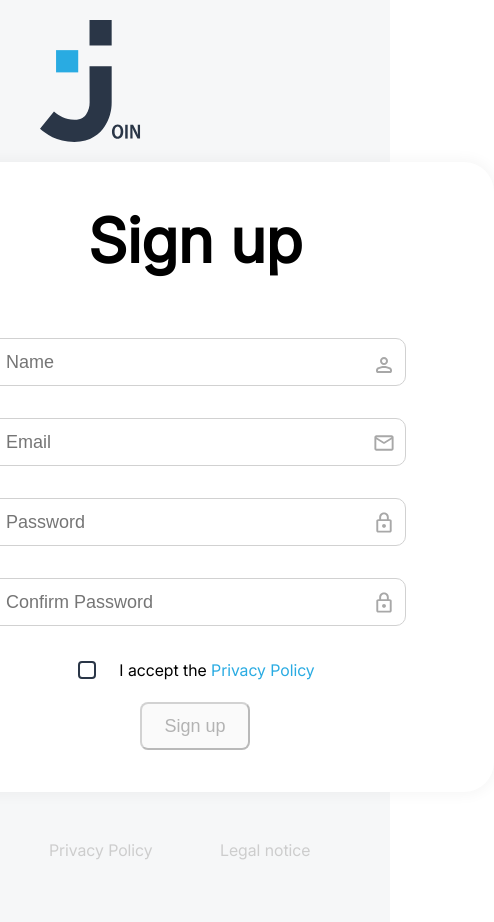
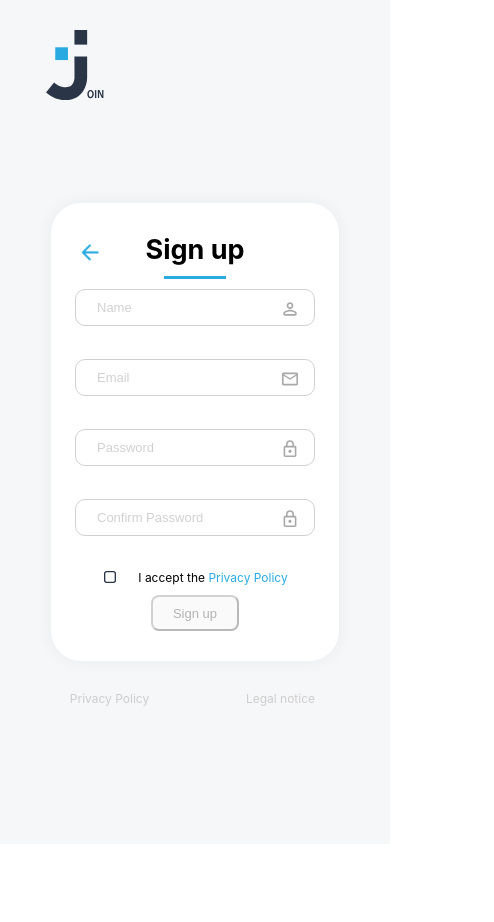
Before and after one commit to OhVenic/Join, a plain HTML site: page sign-up.html in a window 390 px wide. Shown: the whole page, 494 px wide, since content can reach past the window. After the commit the page ends 844 px from the top, so only its background shows below. Drawn offline with Linux system fonts and the light colour scheme; no server answers; files whose address does not match are found by name.

Commit message:
sign-up responsive

```diff
--- a/css/global_Dora.css
+++ b/css/global_Dora.css
@@ -1,7 +1,7 @@
-@font-face {
+/* @font-face {
   font-family: "Inter";
   src: url(/fonts/Inter/Inter_18pt-Regular.ttf);
-}
+} */
 
 * {
   scroll-behavior: smooth;
--- /dev/null
+++ b/css/responsive/sign-up-resp.css
@@ -0,0 +1,229 @@
+/*responsive*/
+
+@media (max-width: 1000px) {
+  .signup-window {
+    gap: 20px;
+    width: 90%;
+  }
+  .signup-inputs {
+    gap: 10px;
+  }
+  .signup-inputs input {
+    width: 380px;
+    font-size: 16px;
+  }
+  .name-img {
+    top: 15px;
+    right: 15px;
+  }
+  .pw-img {
+    right: 15px;
+    top: 155px;
+  }
+  .confirm-pw-img {
+    right: 15px;
+    top: 225px;
+  }
+  .mail-img {
+    right: 15px;
+    top: 84px;
+  }
+  .join-header-logo {
+    width: 90px;
+    height: 90px;
+  }
+  .signup-separator {
+    width: 127px;
+  }
+  h1 {
+    font-size: 50px;
+  }
+  .go-back-arrow {
+    top: 15px;
+    left: -120px;
+  }
+}
+
+@media (max-width: 900px) {
+  .signup-window {
+    width: 500px;
+    gap: 10px;
+    width: 85%;
+  }
+  .signup-inputs input {
+    width: 330px;
+    font-size: 16px;
+  }
+  .join-header-logo {
+    width: 75px;
+    height: 75px;
+  }
+  h1 {
+    font-size: 45px;
+  }
+  .go-back-arrow {
+    top: 10px;
+    left: -100px;
+    width: 34px;
+    height: 34px;
+  }
+  .signup-inputs input {
+    width: 320px;
+    height: 40px;
+    font-size: 16px;
+  }
+  .signup-separator {
+    width: 107px;
+  }
+  .name-img {
+    top: 10px;
+    right: 15px;
+  }
+  .mail-img {
+    right: 15px;
+    top: 80px;
+  }
+  .pw-img {
+    right: 15px;
+    top: 150px;
+  }
+  .confirm-pw-img {
+    right: 15px;
+    top: 220px;
+  }
+  .disable {
+    width: 100px;
+    height: 40px;
+    font-size: 14px;
+  }
+  .checkbox {
+    width: 20px;
+    height: 20px;
+  }
+  .accept-pp p,
+  .footer-btn {
+    font-size: 14px;
+  }
+  .accept-pp {
+    align-items: flex-end;
+  }
+  .signup-input-imgs {
+    width: 20px;
+    height: 20px;
+  }
+}
+
+@media (max-width: 700px) {
+  .signup-window {
+    gap: 10px;
+    width: 80%;
+  }
+  .content {
+    justify-content: center;
+    /* margin-top:35px; */
+    gap: 30px;
+  }
+  .main {
+    margin-top: 55px;
+  }
+  .join-header-logo {
+    width: 70px;
+    height: 70px;
+    top: 30px;
+    left: 40px;
+  }
+  h1 {
+    font-size: 40px;
+  }
+  .signup-separator {
+    width: 87px;
+  }
+}
+
+@media (max-width: 500px) {
+  .signup-window {
+    gap: 10px;
+    width: 75%;
+  }
+  .signup-inputs input {
+    width: 270px;
+    height: 37px;
+    font-size: 16px;
+  }
+  h1 {
+    font-size: 35px;
+  }
+  .disable {
+    padding: 18px;
+    width: 90px;
+    height: 30px;
+    font-size: 13px;
+  }
+  .checkbox {
+    width: 18px;
+    height: 18px;
+  }
+  .accept-pp p,
+  .footer-btn {
+    font-size: 13px;
+  }
+  .go-back-arrow {
+    top: 6px;
+    left: -80px;
+    width: 30px;
+    height: 30px;
+  }
+  .signup-separator {
+    width: 77px;
+  }
+}
+
+@media (max-width: 400px) {
+  .signup-window {
+    width: 80%;
+    padding: 30px 60px 30px 60px;
+  }
+  .signup-inputs input {
+    width: 240px;
+    height: 37px;
+    font-size: 13px;
+  }
+  .inputfield {
+    height: 60px;
+  }
+  h1 {
+    font-size: 27px;
+  }
+  .disable {
+    padding: 16px;
+    width: 88px;
+    height: 25px;
+    font-size: 13px;
+  }
+  .checkbox {
+    width: 16px;
+    height: 16px;
+  }
+  .accept-pp p,
+  .footer-btn {
+    font-size: 12px;
+  }
+  .go-back-arrow {
+    top: 4px;
+    left: -70px;
+    width: 30px;
+    height: 30px;
+  }
+  .signup-separator {
+    width: 62px;
+  }
+}
+
+@media (max-height: 640px) {
+  .join-header-logo {
+    width: 50px;
+    height: 50px;
+    top: 30px;
+    left: 40px;
+  }
+}
--- a/css/sign-up.css
+++ b/css/sign-up.css
@@ -2,27 +2,44 @@
   width: 100%;
   display: flex;
   flex-direction: column;
-  justify-content: space-between;
+  justify-content: space-evenly;
   align-items: center;
   background-color: #f6f7f8;
+  height: 100%;
 }
 
-.header-signup {
-  width: 90%;
+.main {
   display: flex;
-  justify-content: space-between;
-  padding: 20px;
+  justify-content: center;
+  align-items: center;
+  /* flex: 1; */
+}
+.go-back-arrow {
+  position: absolute;
+  top: 20px;
+  left: -120px;
+}
+
+.signup-window-header {
+  position: relative;
+}
+.go-back-arrow:hover {
+  cursor: pointer;
+  transform: scale(1.1);
+}
+
+.join-header-logo {
+  position: absolute;
+  left: 60px;
+  top: 40px;
 }
 
 .signup-window {
   display: flex;
   flex-direction: column;
-  justify-content: center;
   align-items: center;
-  width: 598px;
-  height: 630px;
   border-radius: 30px;
-  padding: 48px 115px 48px 115px;
+  padding: 35px 80px 35px 80px;
   box-shadow: 0 0 14px 3px rgba(0, 0, 0, 0.04);
   background: white;
   gap: 30px;
@@ -46,6 +63,10 @@
 
 .inputfield {
   height: 60px;
+}
+
+.inputfield input::placeholder {
+  color: rgba(209, 209, 209, 1);
 }
 
 .signup-inputs input {
@@ -78,21 +99,23 @@
 }
 
 .footer-signup {
-  height: 130px;
   display: flex;
+  justify-content: center;
+  align-items: center;
 }
-.footer-content {
+/* .footer-content {
   font-size: 14px;
   padding: 20px;
   display: flex;
   color: rgba(168, 168, 168, 1);
-}
+} */
 
 .footer-btn {
   width: 121px;
   height: 35px;
   color: #cdcdcd;
   cursor: pointer;
+  text-align: center;
 }
 .footer-btn:hover {
   cursor: pointer;
--- a/sign-up.html
+++ b/sign-up.html
@@ -6,16 +6,20 @@
     <title>Sign up</title>
     <link rel="stylesheet" href="./css/global_Dora.css" />
     <link rel="stylesheet" href="./css/sign-up.css" />
+    <link rel="stylesheet" href="./css/responsive/sign-up-resp.css">
   </head>
   <body onload="init()">
     <div class="log" id="log"></div>
     <div class="content">
-      <header class="header-signup">
-        <img src="./assets/icons/join-logo-blue.svg" alt="Join Logo Blue" />
-      </header>
-      <main>
+      <div>
+        <img class="join-header-logo" src="./assets/icons/join-logo-blue.svg" alt="Join Logo Blue" />
+      </div>
+      <main class="main">
         <form class="signup-window" onsubmit="addUser();return false;">
+          <div class="signup-window-header">
+          <a href="./login.html"><img class="go-back-arrow" src="./assets/icons/arrow-left-line.png" alt="Go Back Arrow"></a>
           <h1>Sign up</h1>
+        </div>
           <div class="signup-separator"></div>
           <div class="signup-inputs">
             <div class="inputfield">
```
